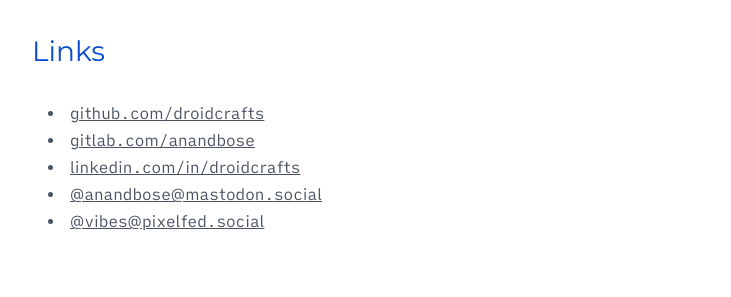
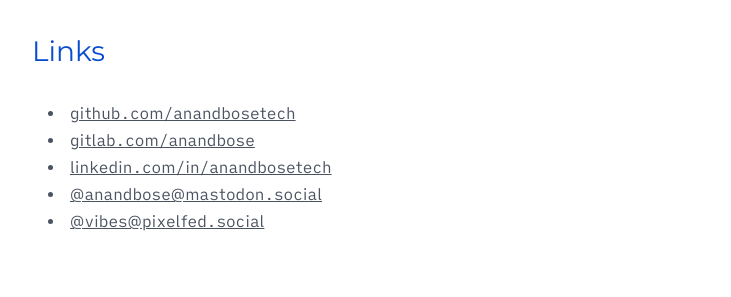
Before and after one commit to anandbosedev/anandbosedev.github.io, a Jekyll site: the page built from _pages/about.md, in a window 1280 px wide. Shown: the part 935-1232 px from the top of the page, without its empty margins (274-1005 px from the left). Built offline with Jekyll 4.4.1, drawn with Linux system fonts in a browser that asks for light colours.

Commit message:
Update personal info

```diff
--- a/_config.yml
+++ b/_config.yml
@@ -10,13 +10,13 @@
 email:       anandbose16@gmail.com
 description: Anand's Blog
 baseurl:     '' # The subpath of your site, e.g. /blog
-url:         'https://droidcrafts.github.io/' # The base hostname & protocol for your site
-twitter:     'https://twitter.com/droidcrafts'
-github:      'https://github.com/droidcrafts'
+url:         'https://anandbosetech.github.io/' # The base hostname & protocol for your site
+twitter:     'https://twitter.com/anandbosetech'
+github:      'https://github.com/anandbosetech'
 instagram:   ''
 facebook:    ''
 mastodon:    'https://mastodon.social/@anandbose'
-pixelfed:    'https://pixelfed.social/@anandbose'
+pixelfed:    'https://pixelfed.social/@vibes'
 
 markdown:  kramdown
 permalink: pretty
--- a/_includes/navigation.html
+++ b/_includes/navigation.html
@@ -27,7 +27,7 @@
 
 <h4 class="c-nav__h4">Links</h4>
 <li class='c-nav__item' role='presentation'>
-  <a class='c-nav__link' href='https://github.com/droidcrafts' target="_blank">
+  <a class='c-nav__link' href='https://github.com/anandbosetech' target="_blank">
     <i class="fa-brands fa-github"></i>
     GitHub
   </a>
@@ -39,7 +39,7 @@
   </a>
 </li>
 <li class='c-nav__item' role='presentation'>
-  <a class='c-nav__link' href='https://linkedin.com/in/droidcrafts' target="_blank">
+  <a class='c-nav__link' href='https://linkedin.com/in/anandbosetech' target="_blank">
     <i class="fa-brands fa-linkedin"></i>
     LinkedIn
   </a>
--- a/_pages/about.md
+++ b/_pages/about.md
@@ -15,8 +15,8 @@
 
 ## Links
 
-* [github.com/droidcrafts](https://github.com/droidcrafts)
+* [github.com/anandbosetech](https://github.com/anandbosetech)
 * [gitlab.com/anandbose](https://gitlab.com/anandbose)
-* [linkedin.com/in/droidcrafts](https://linkedin.com/in/droidcrafts)
+* [linkedin.com/in/anandbosetech](https://linkedin.com/in/anandbosetech)
 * [@anandbose@mastodon.social](https://mastodon.social/@anandbose)
 * [@vibes@pixelfed.social](https://pixelfed.social/@vibes)
```
